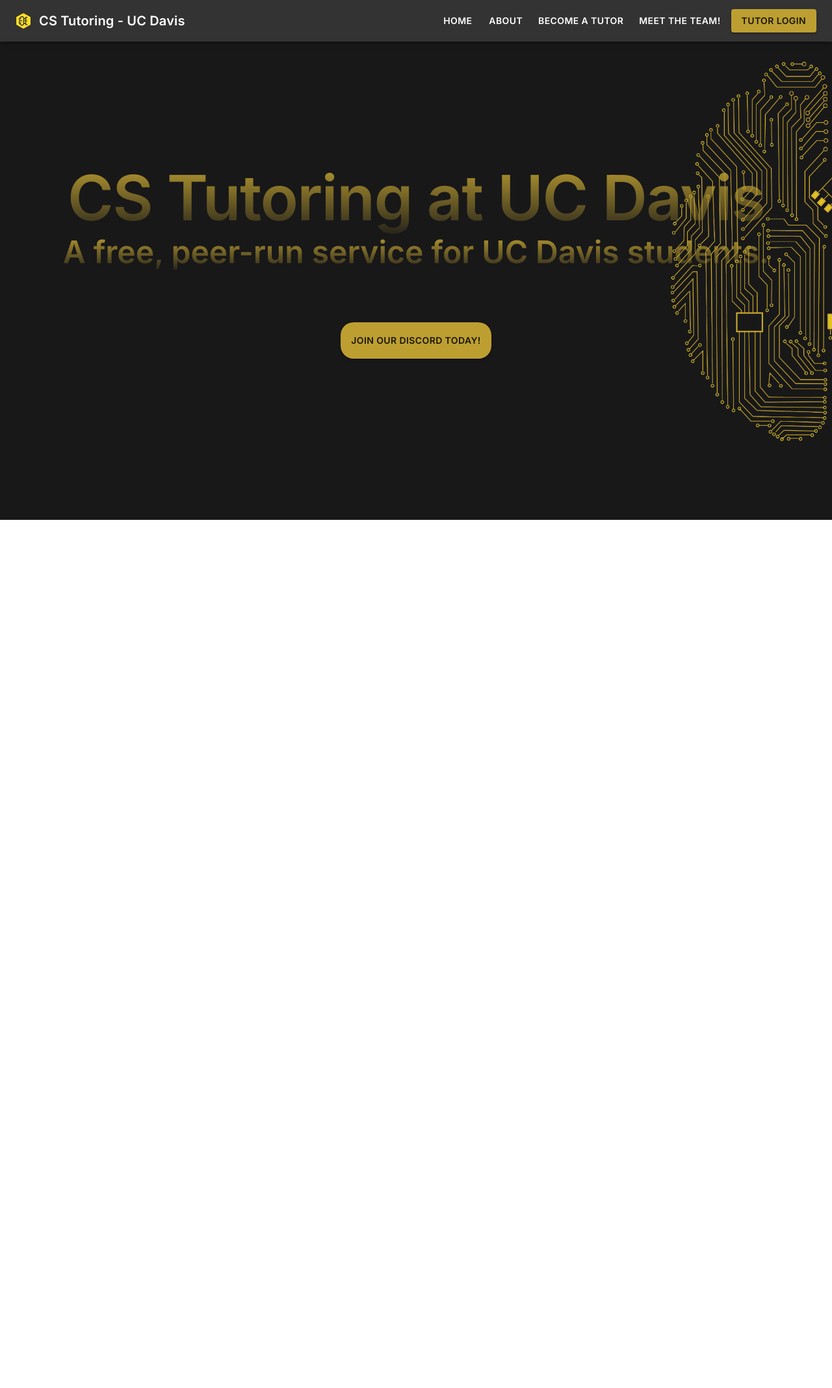
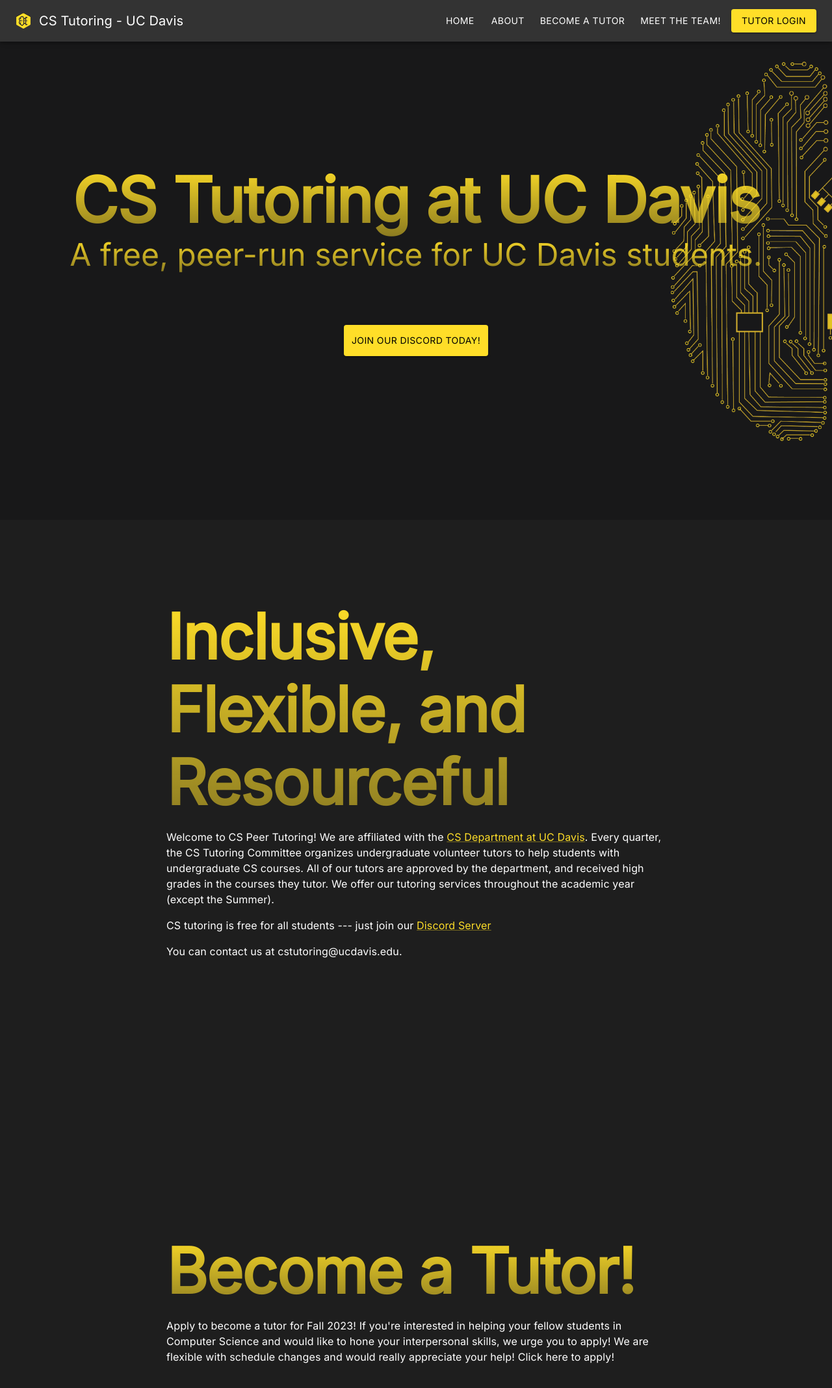
Before and after one commit to tomli380576/ucd-cstutoring-website, a Next.js app: page / in a window 1280 px wide. Shown: the top 2136 px of the page at 65% size. Before the commit the page ends 800 px from the top, so only its background shows below. Built offline with nearby package versions, Linux system fonts and the light colour scheme.

Commit message:
feat: implement 2 sections

```diff
--- a/pages/home.tsx
+++ b/pages/home.tsx
@@ -1,3 +1,4 @@
+import { CS_DEPT_LINK, DISCORD_INVITE } from '@/utils/strings';
 import {
   Stack,
   Box,
@@ -6,14 +7,16 @@
   AppBar,
   Toolbar,
   IconButton,
-  Icon
+  Icon,
+  Link
 } from '@mui/material';
+import NextLink from 'next/link';
 import { animated, useSpring } from '@react-spring/web';
 
 // not in the home component to avoid excessive object creation/destruction
 const gradientStyle = {
   backgroundColor: 'primary',
-  backgroundImage: 'linear-gradient(180deg, #BD9F31, rgba(189, 159, 49, 0.1))',
+  backgroundImage: 'linear-gradient(180deg, #FFDE28, #FFDE2880)',
   backgroundSize: '100%',
   backgroundRepeat: 'repeat',
   backgroundClip: 'text',
@@ -40,11 +43,20 @@
             CS Tutoring - UC Davis
           </Typography>
           <Stack spacing={1} direction={'row'}>
-            <Button color="inherit">Home</Button>
+            <Button color="inherit">
+              <NextLink
+                href={'/'}
+                style={{ textDecoration: 'none', color: 'inherit' }}
+              >
+                Home
+              </NextLink>
+            </Button>
             <Button color="inherit">About</Button>
             <Button color="inherit">Become A Tutor</Button>
             <Button color="inherit">Meet the Team!</Button>
-            <Button color="primary" variant='contained'>Tutor Login</Button>
+            <Button color="primary" variant="contained">
+              Tutor Login
+            </Button>
           </Stack>
         </Toolbar>
       </AppBar>
@@ -61,6 +73,7 @@
     <>
       <Nav />
       <Stack direction="column">
+        {/**Section 1 */}
         <Box
           height="100vh"
           justifyContent="center"
@@ -87,11 +100,90 @@
             </Typography>
             <AnimatedButton
               variant="contained"
-              sx={{ p: 2, borderRadius: 5 }}
+              sx={{ p: 1.5 }}
               style={spring}
+              onClick={() => open(DISCORD_INVITE)}
             >
               Join Our Discord Today!
             </AnimatedButton>
+          </Stack>
+        </Box>
+
+        <Box
+          height="100vh"
+          justifyContent="center"
+          alignItems="center"
+          display="flex"
+          sx={{
+            backgroundColor: '#1E1E1E'
+          }}
+        >
+          <Stack
+            direction={'column'}
+            alignItems={'start'}
+            justifyContent={'center'}
+            maxWidth={'60%'}
+            spacing={2}
+          >
+            <Typography variant="h1" sx={gradientStyle} fontWeight={700}>
+              Inclusive, Flexible, and Resourceful
+            </Typography>
+
+            <Stack direction={'column'} spacing={2}>
+              <Typography variant="body1" color={'white'} component={'p'}>
+                Welcome to CS Peer Tutoring! We are affiliated with the{' '}
+                <Link href={CS_DEPT_LINK} underline="always">
+                  CS Department at UC Davis
+                </Link>
+                . Every quarter, the CS Tutoring Committee organizes
+                undergraduate volunteer tutors to help students with
+                undergraduate CS courses. All of our tutors are approved by the
+                department, and received high grades in the courses they tutor.
+                We offer our tutoring services throughout the academic year
+                (except the Summer).
+              </Typography>
+              <Typography variant="body1" color={'white'} component={'p'}>
+                CS tutoring is free for all students --- just join our{' '}
+                <Link href={DISCORD_INVITE} underline="always">
+                  Discord Server
+                </Link>
+              </Typography>
+              <Typography variant="body1" color={'white'} component={'p'}>
+                You can contact us at cstutoring@ucdavis.edu.
+              </Typography>
+            </Stack>
+          </Stack>
+        </Box>
+
+        <Box
+          height="100vh"
+          justifyContent="center"
+          alignItems="center"
+          display="flex"
+          sx={{
+            backgroundColor: '#1E1E1E'
+          }}
+        >
+          <Stack
+            direction={'column'}
+            alignItems={'start'}
+            justifyContent={'center'}
+            maxWidth={'60%'}
+            spacing={2}
+          >
+            <Typography variant="h1" sx={gradientStyle} fontWeight={700}>
+              Become a Tutor!
+            </Typography>
+
+            <Stack direction={'row'}>
+              <Typography variant="body1" color={'white'}>
+                Apply to become a tutor for Fall 2023! If you're interested in
+                helping your fellow students in Computer Science and would like
+                to hone your interpersonal skills, we urge you to apply! We are
+                flexible with schedule changes and would really appreciate your
+                help! Click here to apply!
+              </Typography>
+            </Stack>
           </Stack>
         </Box>
       </Stack>
--- a/pages/index.tsx
+++ b/pages/index.tsx
@@ -1,13 +1,7 @@
-import { ThemeProvider } from '@emotion/react';
 import Home from './home';
-import { globalTheme } from '@/styles/mui-themes';
 
 function App() {
-  return (
-    <ThemeProvider theme={globalTheme}>
-      <Home />
-    </ThemeProvider>
-  );
+  return <Home />;
 }
 
 export default App;
--- a/styles/globals.css
+++ b/styles/globals.css
@@ -1,4 +1,4 @@
-@import url('https://fonts.googleapis.com/css2?family=Inter:wght@600&display=swap');
+@import url('https://fonts.googleapis.com/css2?family=Inter&display=swap');
 
 body {
   margin: 0;
--- a/styles/mui-themes.ts
+++ b/styles/mui-themes.ts
@@ -3,7 +3,8 @@
 const globalTheme = createTheme({
   palette: {
     primary: {
-      main: '#BD9F31'
+      main: '#FFDE28',
+      contrastText: 'black'
     },
     secondary: {
       main: '#333333',
--- /dev/null
+++ b/utils/strings.ts
@@ -0,0 +1,4 @@
+const DISCORD_INVITE = 'https://discord.gg/7JWXvZFhca ';
+const CS_DEPT_LINK = 'https://cs.ucdavis.edu/';
+
+export { DISCORD_INVITE, CS_DEPT_LINK };
```
